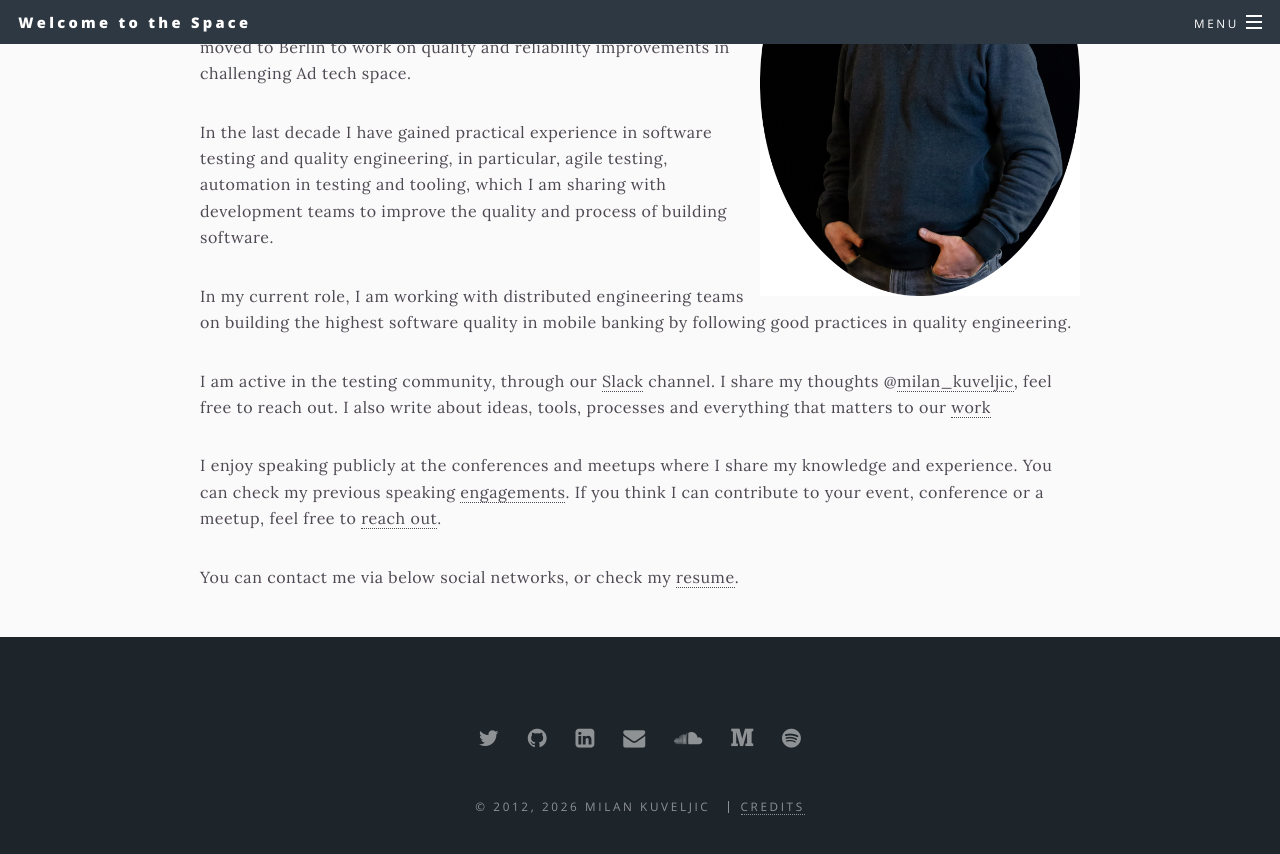
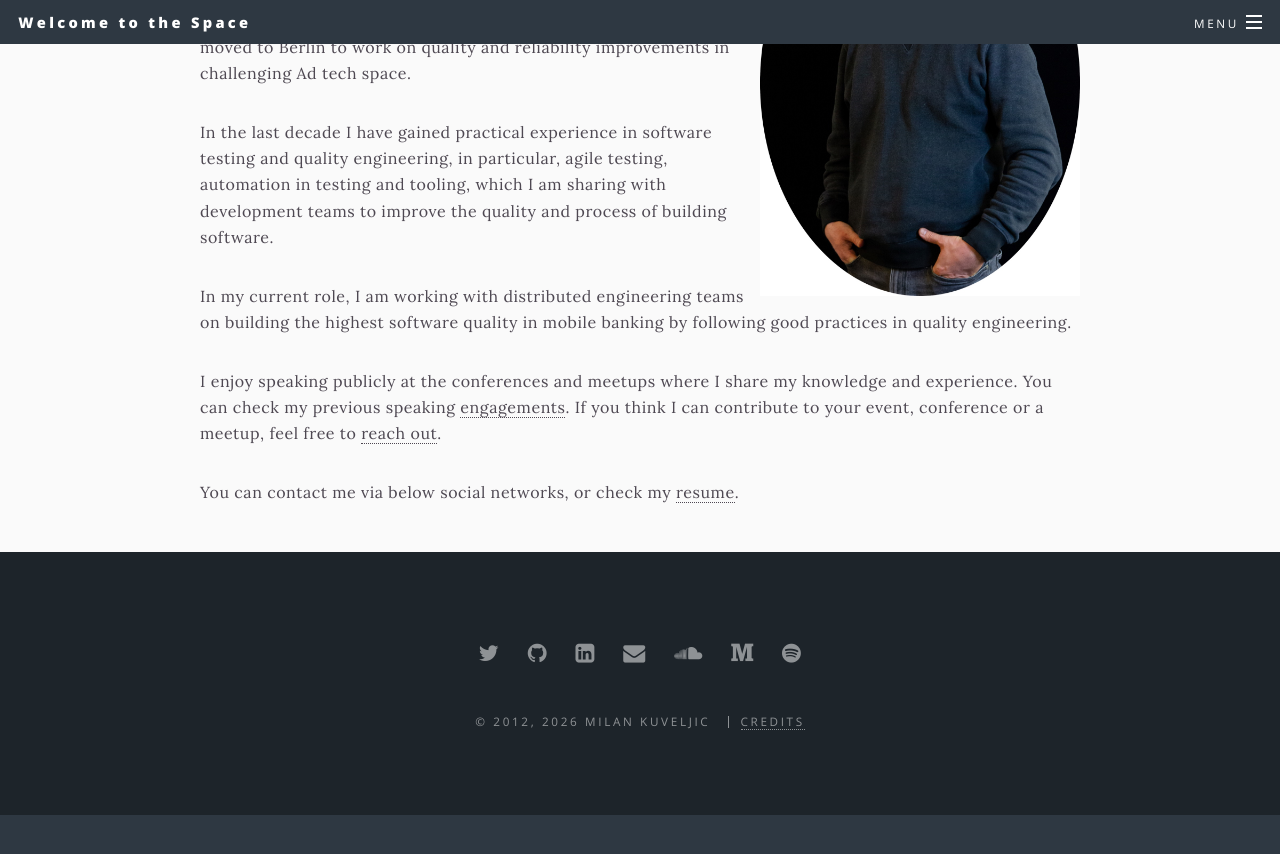
Before and after one commit to millanium/home, a Jekyll site: the page built from _pages/about.md, in a window 1280 px wide and 900 px high, scrolled down 559 px. Shown: the top 854 px of the window. Built offline with Jekyll 4.4.1, drawn with Linux system fonts in a browser that asks for light colours; after the commit the page ends 1374 px from its top, so only the background shows below that.

Commit message:
biography cleanup

```diff
--- a/_pages/about.md
+++ b/_pages/about.md
@@ -18,7 +18,6 @@ In the last decade I have gained practical experience in software testing and qu
 
 In my current role, I am working with distributed engineering teams on building the highest software quality in mobile banking by following good practices in quality engineering.
 
-I am active in the testing community, through our [Slack](https://testersio.slack.com) channel. I share my thoughts @[milan_kuveljic](https://twitter.com/milan_kuveljic), feel free to reach out. I also write about ideas, tools, processes and everything that matters to our [work](/work)
 
 I enjoy speaking publicly at the conferences and meetups where I share my knowledge and experience. You can check my previous speaking [engagements](/speaking). If you think I can contribute to your event, conference or a meetup, feel free to [reach out](/contact).
 
```
